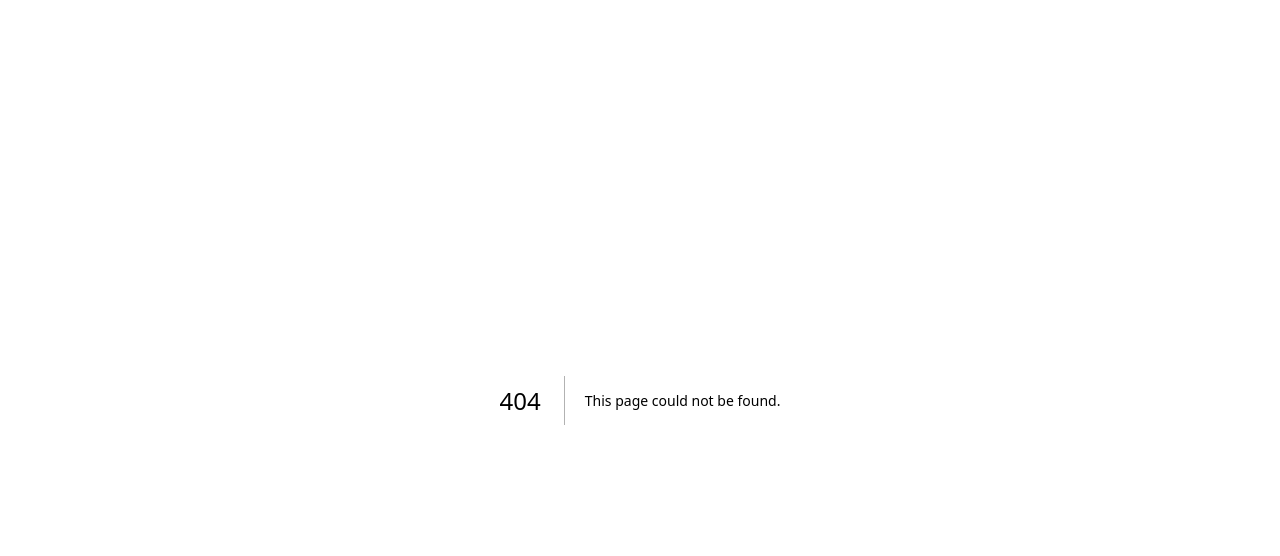
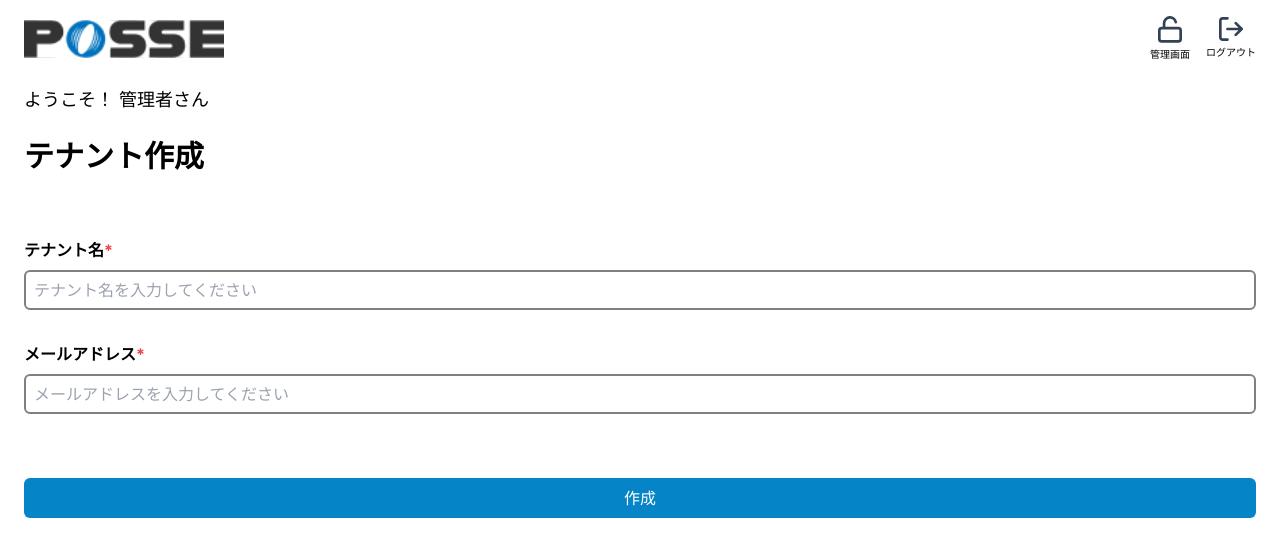
Before and after one commit to ryoikegata/event-matomeru, a Next.js app: page /admin/tenants/create in a window 1280 px wide. Before the commit this address had no page. Shown: the top 556 px of the page. Built offline with nearby package versions, Linux system fonts and the light colour scheme.

Commit message:
feat: :sparkles: テナント作成画面とログイン画面作成

```diff
--- a/package.json
+++ b/package.json
@@ -12,6 +12,7 @@
     "@emotion/react": "^11.11.4",
     "@emotion/styled": "^11.11.5",
     "@mui/icons-material": "^5.16.1",
+    "@supabase/auth-ui-react": "^0.4.7",
     "@supabase/supabase-js": "^2.44.3",
     "next": "14.2.5",
     "react": "^18",
--- a/src/app/(auth)/logIn/page.tsx
+++ b/src/app/(auth)/logIn/page.tsx
@@ -1,12 +1,65 @@
-import Copyright from "@/components/atoms/page";
-import Image from "next/image";
+'use client';
+import { Auth } from '@supabase/auth-ui-react';
+import { ThemeSupa } from '@supabase/auth-ui-shared';
+import { supabase } from '@/utils/supabase/supabase';
 
 export default function LogIn() {
     return (
         <main>
-            <section className="w-300 m-auto">
-                <h1 className="text-xl font-bold">ログイン</h1>
-                <h2 className="text-lg font-bold">Googleログイン</h2>
+            <section className="w-300 m-auto flex flex-col h-screen justify-center">
+                <Auth
+                    supabaseClient={supabase}
+                    providers={['google']}
+                    localization={{
+                        variables: {
+                            sign_in: {
+                                email_label: 'メールアドレス',
+                                email_input_placeholder: 'メールアドレスを入力してください',
+                                password_label: 'パスワード',
+                                password_input_placeholder: 'パスワードを入力してください',
+                                button_label: 'ログイン',
+                                loading_button_label: 'ログイン中...',
+                                social_provider_text: 'Googleでログイン',
+                                link_text: '既にアカウントをお持ちですか？',
+                            },
+                            sign_up: {
+                                link_text: 'サインアップ',
+                                confirmation_text: 'アカウントをお持ちでない方はこちら',
+                                email_label: 'メールアドレス',
+                                email_input_placeholder: 'メールアドレスを入力してください',
+                                password_label: 'パスワード',
+                                password_input_placeholder: 'パスワードを入力してください',
+                                button_label: 'ログイン',
+                                loading_button_label: 'ログイン中...',
+                                social_provider_text: 'Googleでログイン',
+                            },
+                            magic_link: {
+                                link_text: 'メールでログイン',
+                                confirmation_text: 'メールでログイン',
+                                email_input_placeholder: 'メールアドレスを入力してください',
+                                button_label: 'ログイン',
+
+                            },
+                            forgotten_password: {
+                                link_text: 'パスワードをお忘れですか？',
+                                confirmation_text: 'パスワードをお忘れですか？',
+                                email_label: 'メールアドレス',
+                                email_input_placeholder: 'メールアドレスを入力してください',
+                                button_label: 'メールを送信',
+                                loading_button_label: '送信中...',
+                            },
+                        }
+                    }}
+                    appearance={{
+                        theme: ThemeSupa,
+                        style: {
+
+                        },
+                        className: {
+                            "button": "px-3 py-2 rounded-md font-medium bg-[#0584c7]",
+                        }
+                    }}
+                />
             </section>
         </main>
     );
--- /dev/null
+++ b/src/app/admin/tenants/create/page.tsx
@@ -0,0 +1,30 @@
+'use client';
+import { Header } from '@/layout/Header/page';
+import React from 'react';
+
+export default function CreateTenant() {
+  return (
+    <>
+      <Header />
+      <main className="flex min-h-screen justify-top flex-col px-6">
+        <p className="pt-2 text-lg">ようこそ！ 管理者さん</p>
+        <h1 className="flex pt-6 text-3xl font-bold">テナント作成</h1>
+        <form action="">
+          <div className="flex flex-col gap-8 mt-16">
+            <div className='flex flex-col gap-2 font-bold'>
+              <label htmlFor="name">テナント名<span className='text-red-500'>*</span></label>
+              <input type="text" id="name" className='border-2 h-10 rounded-md border-[#808080] px-2 font-normal' placeholder='テナント名を入力してください' />
+            </div>
+            <div className='flex flex-col gap-2 font-bold'>
+              <label htmlFor="name">メールアドレス<span className='text-red-500'>*</span></label>
+              <input type="text" id="email" className='border-2 h-10 rounded-md border-[#808080] px-2 font-normal' placeholder='メールアドレスを入力してください' />
+            </div>
+            <button type='submit' className="px-3 py-2 rounded-md font-medium bg-[#0584c7] text-white border-0 mt-8">
+              作成
+            </button>
+          </div>
+        </form>
+      </main>
+    </>
+  );
+}
```
Also changed, not shown: 1 other file (tests, documents, lock files or other folders).
